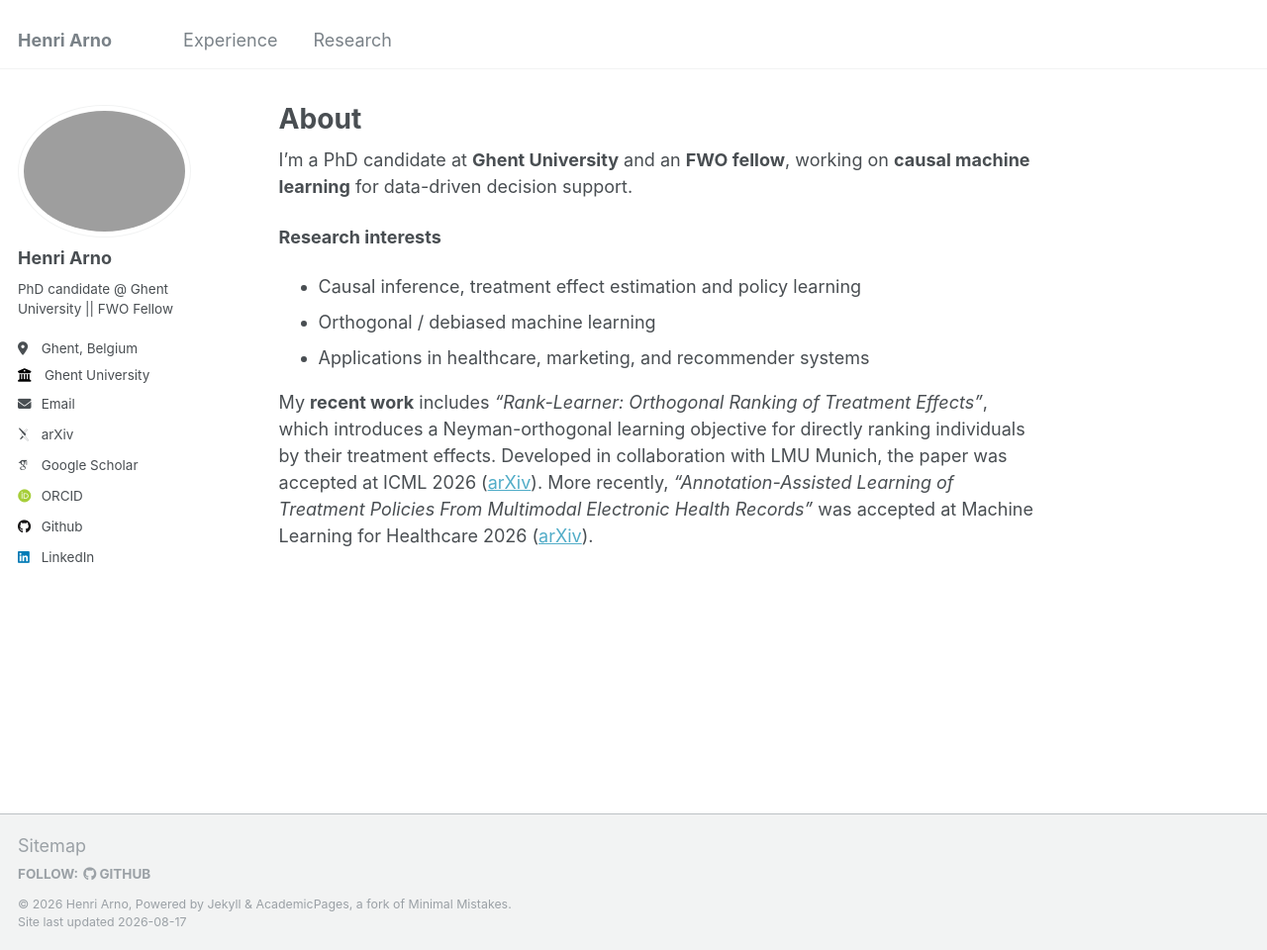
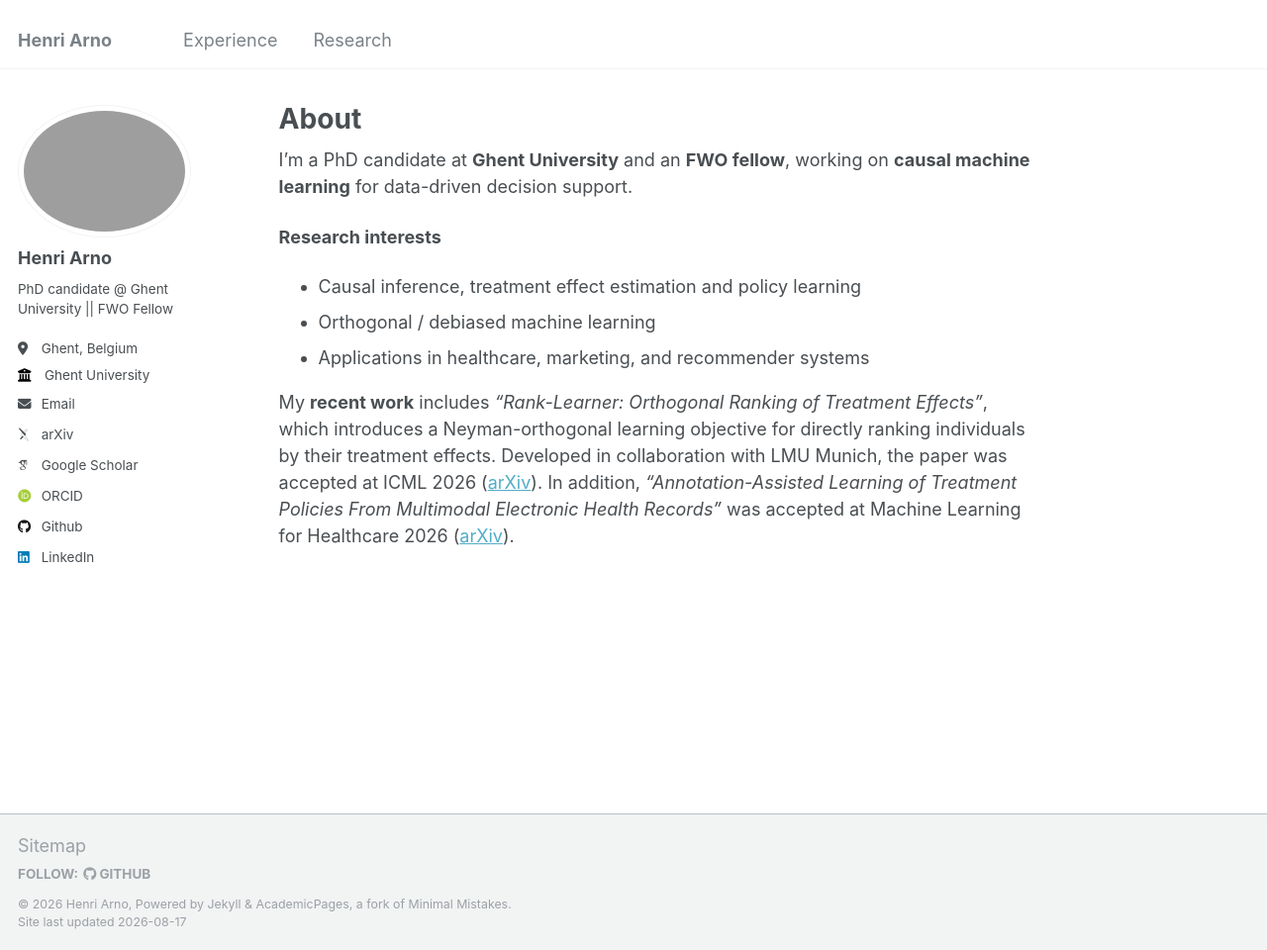
Before and after one commit to HenriArno/HenriArno.github.io, a Jekyll site: the page built from _pages/about.md, in a window 1280 px wide and 960 px high. Shown: the whole window at 99% size. Built offline with Jekyll 4.4.1, drawn with Linux system fonts in a browser that asks for light colours; some web fonts are replaced.

Commit message:
Update about.md

```diff
--- a/_pages/about.md
+++ b/_pages/about.md
@@ -14,4 +14,4 @@ I’m a PhD candidate at **Ghent University** and an **FWO fellow**, working on
 - Orthogonal / debiased machine learning
 - Applications in healthcare, marketing, and recommender systems
 
-My **recent work** includes *"Rank-Learner: Orthogonal Ranking of Treatment Effects"*, which introduces a Neyman-orthogonal learning objective for directly ranking individuals by their treatment effects. Developed in collaboration with LMU Munich, the paper was accepted at ICML 2026 ([arXiv](https://arxiv.org/abs/2602.03517)). More recently, *"Annotation-Assisted Learning of Treatment Policies From Multimodal Electronic Health Records"* was accepted at Machine Learning for Healthcare 2026 ([arXiv](https://arxiv.org/abs/2507.20993)).
+My **recent work** includes *"Rank-Learner: Orthogonal Ranking of Treatment Effects"*, which introduces a Neyman-orthogonal learning objective for directly ranking individuals by their treatment effects. Developed in collaboration with LMU Munich, the paper was accepted at ICML 2026 ([arXiv](https://arxiv.org/abs/2602.03517)). In addition, *"Annotation-Assisted Learning of Treatment Policies From Multimodal Electronic Health Records"* was accepted at Machine Learning for Healthcare 2026 ([arXiv](https://arxiv.org/abs/2507.20993)).
```
